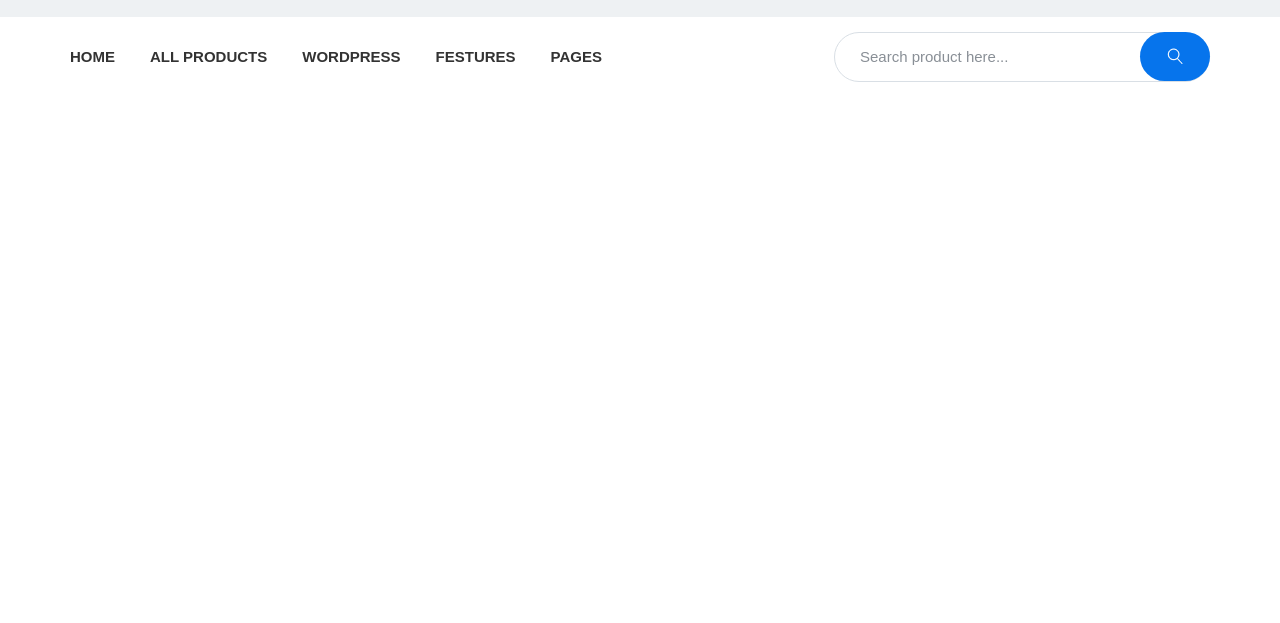
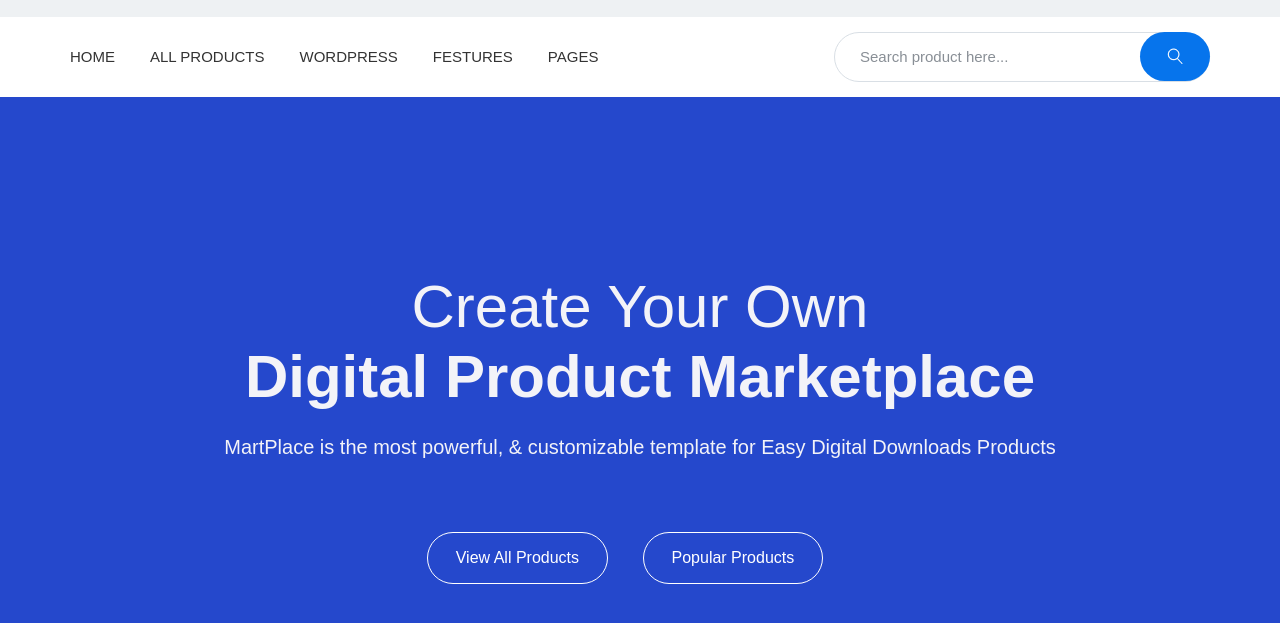
Before and after one commit to LazurenkoNA/MartPlace, a website: page app/index.html in a window 1280 px wide. Shown: the part 83-706 px from the top of the page. Drawn offline with nearby package versions, Linux system fonts and the light colour scheme; files that its build step writes are made by us from their sources.

Commit message:
added info

```diff
--- a/app/index.html
+++ b/app/index.html
@@ -17,12 +17,12 @@
       <div class="container">
         <div class="header__top-wrapper">
           <div class="header__top-logo">
-            <div class="header__top-logo-item-1">
+            <a href="#" class="header__top-logo-item-1">
               <img src="images/header/logo.png" alt="">
-            </div>
-            <div class="header__top-logo-item-2">
+            </a>
+            <a href="#" class="header__top-logo-item-2">
               <img src="images/header/martplace.png" alt="">
-            </div>
+            </a>
           </div>
           <div class="header__top-links">
             <div class="header__top-button">
@@ -88,8 +88,26 @@
         </div>
       </div>
     </div>
+  </header>
 
-  </header>
+  <section class="info">
+    <div class="container">
+      <div class="info__wrapper">
+        <div class="info__title">
+          Create Your Own <br>
+          <span>Digital Product Marketplace</span>
+        </div>
+        <div class="info__subtitle">
+          MartPlace is the most powerful, & customizable template for Easy Digital Downloads
+          Products
+        </div>
+        <div class="info__links">
+          <a class="info__links-item" href="#">View All Products</a>
+          <a class="info__links-item" href="#">Popular Products</a>
+        </div>
+      </div>
+    </div>
+  </section>
 
 
 
--- a/app/scss/_vars.scss
+++ b/app/scss/_vars.scss
@@ -5,3 +5,4 @@
 $dark: #333333;
 $border: #d9dfe5;
 $placeholder: #898f96;
+$white: #f3f3f8;
--- a/app/scss/style.scss
+++ b/app/scss/style.scss
@@ -2,7 +2,7 @@
 @import "global";
 @import "fonts";
 
-// __________________--HEADER--____________________
+// __________________++HEADER++____________________
 
 .header {
   &__top {
@@ -27,6 +27,7 @@
       align-items: center;
     }
     &-button {
+      &-item {
         padding: 5px 15px;
         margin-right: 50px;
         background-color: $blue;
@@ -35,8 +36,12 @@
         font-size: 14px;
         line-height: 28px;
         box-shadow: 0px 4px 10px 0px rgba(0, 0, 0, 0.1);
-      &-item {
         color: #fff;
+        transition: all 0.3s;
+        &:hover {
+          color: $blue;
+          background-color: #fff;
+        }
       }
     }
     &-notifications {
@@ -49,8 +54,6 @@
         img {
           margin-bottom: 2px;
         }
-      }
-      &-item-3 {
       }
     }
     &-person {
@@ -66,12 +69,14 @@
       }
       &-user {
         font-family: "Quicksand-Medium", sans-serif;
+        font-weight: 500;
         line-height: 22px;
         &-name {
           font-size: 16px;
         }
         &-money {
           font-family: "Quicksand-Medium", sans-serif;
+          font-weight: 500;
           font-size: 15px;
           color: $blue;
         }
@@ -97,9 +102,8 @@
         color: $dark;
         font-family: "Quicksand-Medium", sans-serif;
         text-transform: uppercase;
-        font-weight: 600;
+        font-weight: 500;
         font-size: 15px;
-        line-height: 42px;
       }
     }
     &-form {
@@ -121,10 +125,10 @@
         width: 70px;
         padding: 0;
         border-radius: 50px;
-        border-width:0;
+        border-width: 0;
         background-color: $blue;
         outline: none;
-        img{
+        img {
           margin-top: 3px;
         }
       }
@@ -132,4 +136,50 @@
   }
 }
 
-// __________________++HEADER++____________________
+// __________________--HEADER--____________________
+
+// __________________++INFO++____________________
+
+.info {
+  text-align: center;
+  background-color: $blue-bg;
+  color: $white;
+  min-height: 725px;
+  &__wrapper {
+  }
+  &__title {
+    padding-top: 175px;
+    font-family: "Quicksand-Regular", sans-serif;
+    font-weight: 400;
+    font-size: 60px;
+    line-height: 70px;
+    span {
+      font-family: "Quicksand-Bold", sans-serif;
+      font-weight: 700;
+    }
+  }
+  &__subtitle {
+    margin-top: 20px;
+    font-family: "Quicksand-Medium", sans-serif;
+    font-size: 20px;
+    font-weight: 500;
+  }
+  &__links {
+    margin-top: 70px;
+    &-item {
+      margin-right: 30px;
+      padding: 10px 28px;
+      border: 1px solid #fff;
+      border-radius: 50px;
+      color: #fff;
+      background-color: $blue-bg;
+      transition: all 0.3s;
+      &:hover {
+        color: $blue;
+        background-color: #fff;
+      }
+    }
+  }
+}
+
+// __________________--INFO--____________________
```
Lines whose indentation alone changed are shown as unchanged.
